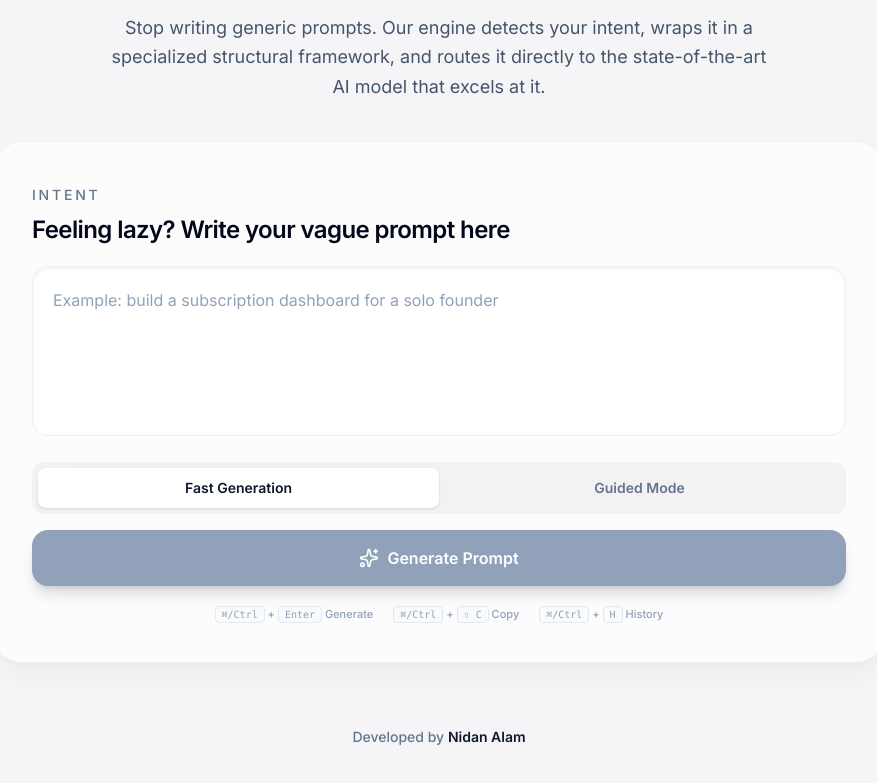
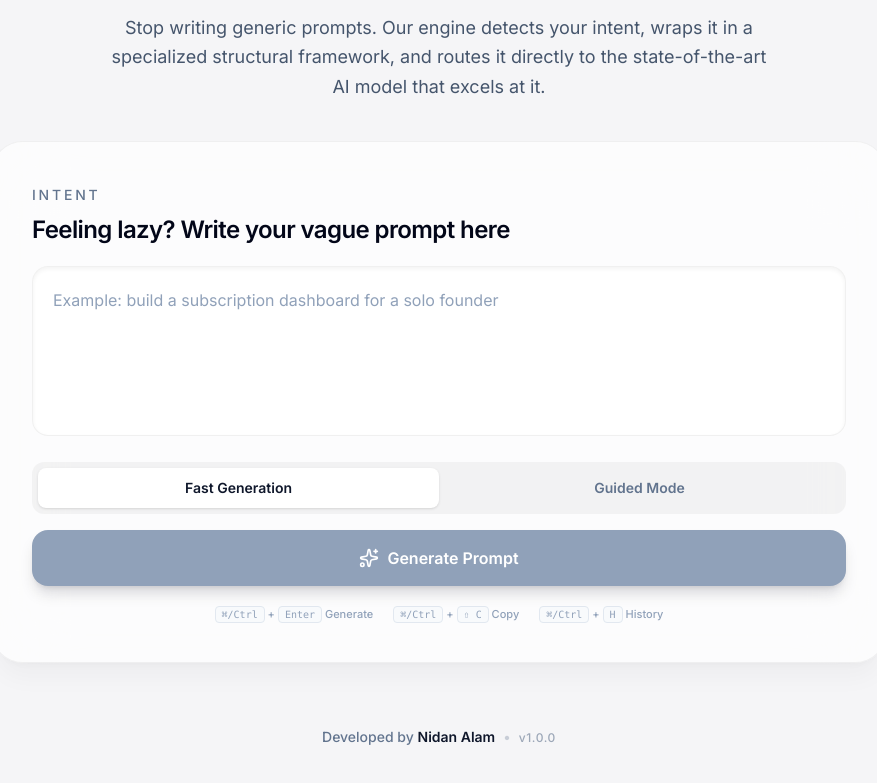
Before and after one commit to Nidan73/prompt-generator, a Next.js app: page / in a window 1280 px wide. Shown: the part 455-1238 px from the top of the page, without its empty margins (201-1078 px from the left). Built offline with nearby package versions, Linux system fonts and the light colour scheme.

Commit message:
ui: add v1.0.0 version badge to footer

```diff
--- a/app/page.tsx
+++ b/app/page.tsx
@@ -1137,6 +1137,8 @@ export default function Home() {
             >
               Nidan Alam
             </a>
+            <span className="mx-2 opacity-30">•</span>
+            <span className="text-xs tracking-wider opacity-60">v1.0.0</span>
           </p>
         </footer>
       </div>
```
